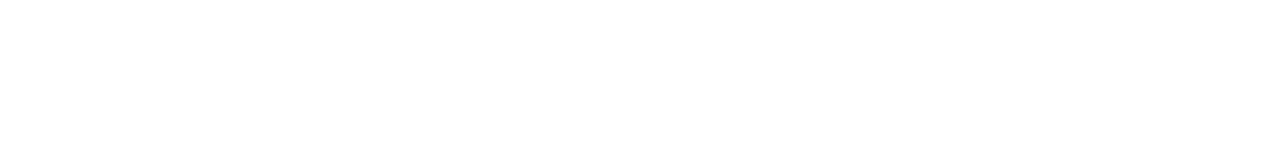
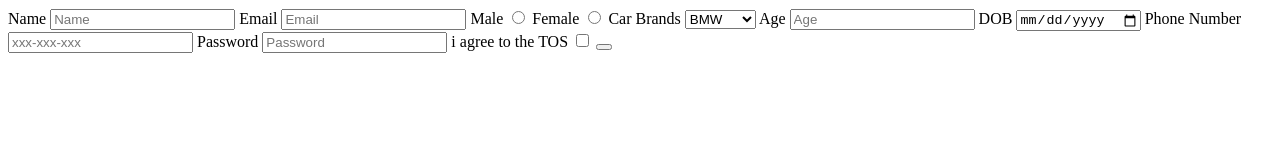
Before and after one commit to acciojob/signup-form-car-soumyabratam6, a website: page main.html in a window 1280 px wide. Drawn offline with Linux system fonts and the light colour scheme.

Commit message:
created a submission

```diff
--- a/main.html
+++ b/main.html
@@ -8,6 +8,35 @@
 
 <body>
 	<!-- the entire body must be written by student -->
+	<form method="post">
+	<label for="name">Name</label>
+		<input type="text" placeholder="Name" id="name" required>
+	<label for="email">Email</label>
+		<input type="email" placeholder="Email" id="email" required>
+	<label for="gender_m">Male</label>
+		<input type="radio" name="gander" id="gender_m" required>
+	<label for="gender_f">Female</label>
+		<input type="radio" name="gander" id="gender_f" required>
+	<label>
+	<label for="cars">Car Brands</label>
+	<select placeholder="--Please choose an option--" id="cars" required>
+		<option>BMW</option>
+		<option>TATA</option>
+		<option>SUZAKI</option>
+	<option></option>
+	</select>
+	<label for="age">Age</label>
+		<input type="number" placeholder="Age" id="age" required>
+	<label for="dob">DOB</label>
+		<input type="date" id="dob" required>
+	<label for="tel">Phone Number</label>
+		<input type="tel" placeholder="xxx-xxx-xxx" id="tel">
+	<label for="password">Password</label>
+		<input type="password" placeholder="Password" id="password" required>
+	<label for="tos">i agree to the TOS</label>
+		<input type="checkbox" id="tos" required>
+	<button type="submit"></button>
+	</form>
     <script type="text/javascript" src="./script.js">
 </script>
 
```
